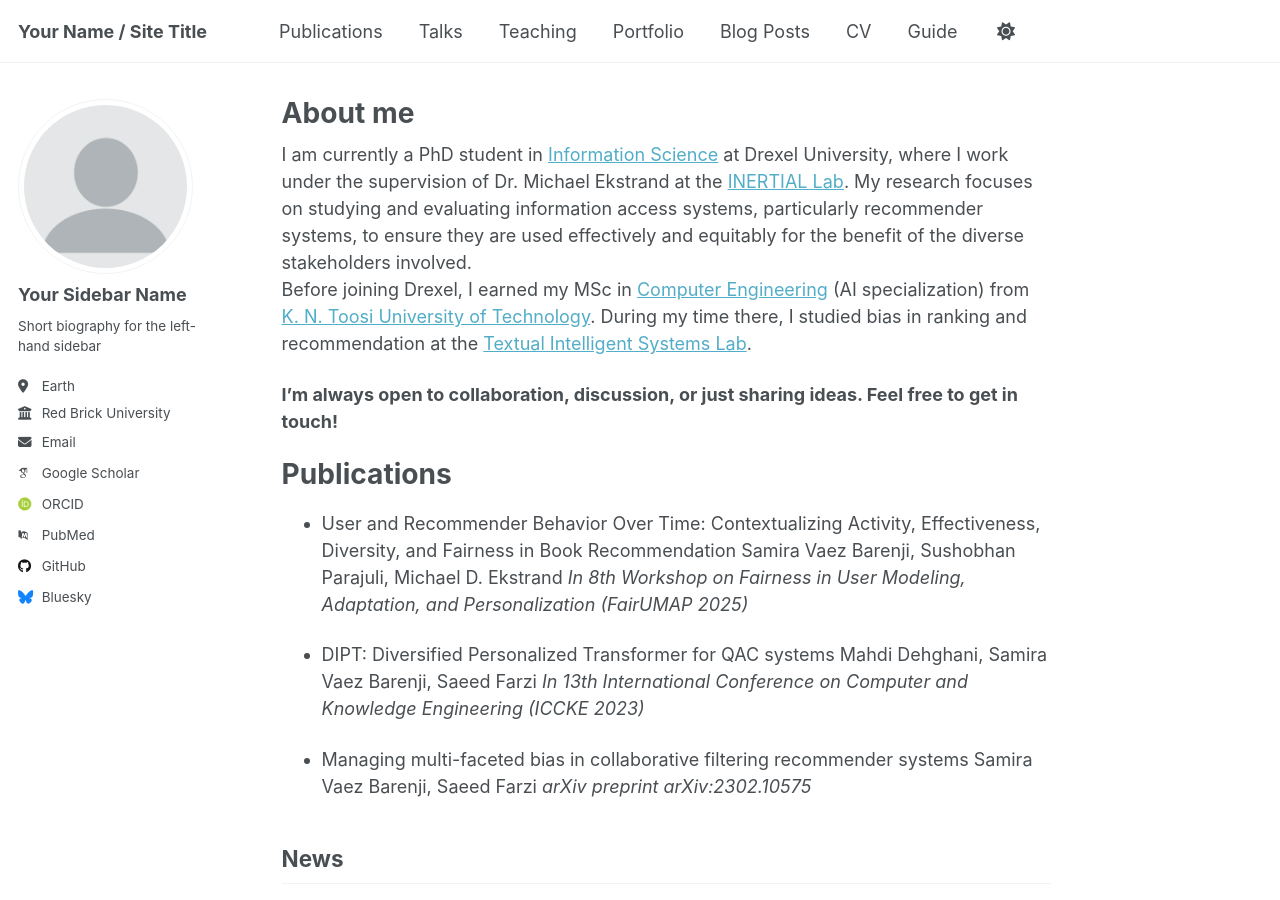
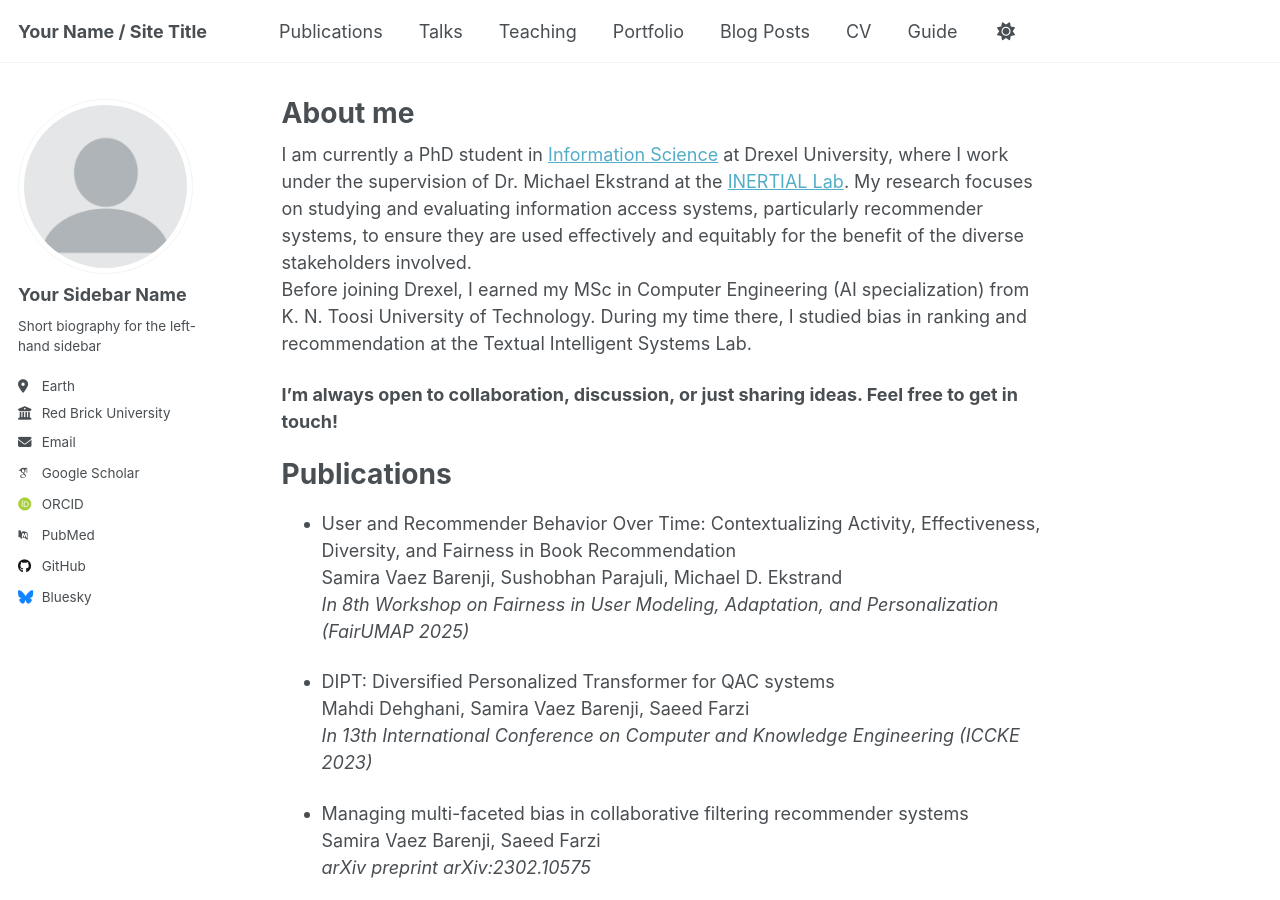
Before and after one commit to samiravaez/samiravaez.github.io, a Jekyll site: the page built from _pages/about.md, in a window 1280 px wide and 900 px high. Built offline with Jekyll 4.4.1, drawn with Linux system fonts in a browser that asks for light colours; some web fonts are replaced.

```diff
--- a/_pages/about.md
+++ b/_pages/about.md
@@ -8,23 +8,23 @@ redirect_from:
 ---
 
 I am currently a PhD student in <a href="https://drexel.edu/cci/academics/information-science-department/" target="_blank">Information Science</a> at Drexel University, where I work under the supervision of Dr. Michael Ekstrand at the <a href="https://inertial.science" target="_blank">INERTIAL Lab</a>. My research focuses on studying and evaluating information access systems, particularly recommender systems, to ensure they are used effectively and equitably for the benefit of the diverse stakeholders involved.
-Before joining Drexel, I earned my MSc in <a href="https://en.ce.kntu.ac.ir/" target="_blank">Computer Engineering</a> (AI specialization) from <a href="https://en.kntu.ac.ir/" target="_blank">K. N. Toosi University of Technology</a>. During my time there, I studied bias in ranking and recommendation at the <a href="https://www.linkedin.com/company/kntu-tis" target="_blank">Textual Intelligent Systems Lab</a>.
+Before joining Drexel, I earned my MSc in Computer Engineering (AI specialization) from K. N. Toosi University of Technology. During my time there, I studied bias in ranking and recommendation at the Textual Intelligent Systems Lab.
 
 **I’m always open to collaboration, discussion, or just sharing ideas. Feel free to get in touch!**
 
 Publications
 ======
 - User and Recommender Behavior Over Time: Contextualizing Activity, Effectiveness, Diversity, and Fairness in Book Recommendation
-  Samira Vaez Barenji, Sushobhan Parajuli, Michael D. Ekstrand
-  *In 8th Workshop on Fairness in User Modeling, Adaptation, and Personalization (FairUMAP 2025)*
+  <br>Samira Vaez Barenji, Sushobhan Parajuli, Michael D. Ekstrand
+   <br>*In 8th Workshop on Fairness in User Modeling, Adaptation, and Personalization (FairUMAP 2025)*
 
 - DIPT: Diversified Personalized Transformer for QAC systems
-  Mahdi Dehghani, Samira Vaez Barenji, Saeed Farzi
-  *In 13th International Conference on Computer and Knowledge Engineering (ICCKE 2023)*
+   <br>Mahdi Dehghani, Samira Vaez Barenji, Saeed Farzi
+   <br>*In 13th International Conference on Computer and Knowledge Engineering (ICCKE 2023)*
 
 - Managing multi-faceted bias in collaborative filtering recommender systems
-  Samira Vaez Barenji, Saeed Farzi
-  *arXiv preprint arXiv:2302.10575*
+   <br>Samira Vaez Barenji, Saeed Farzi
+   <br>*arXiv preprint arXiv:2302.10575*
 
 News
 ------
```
